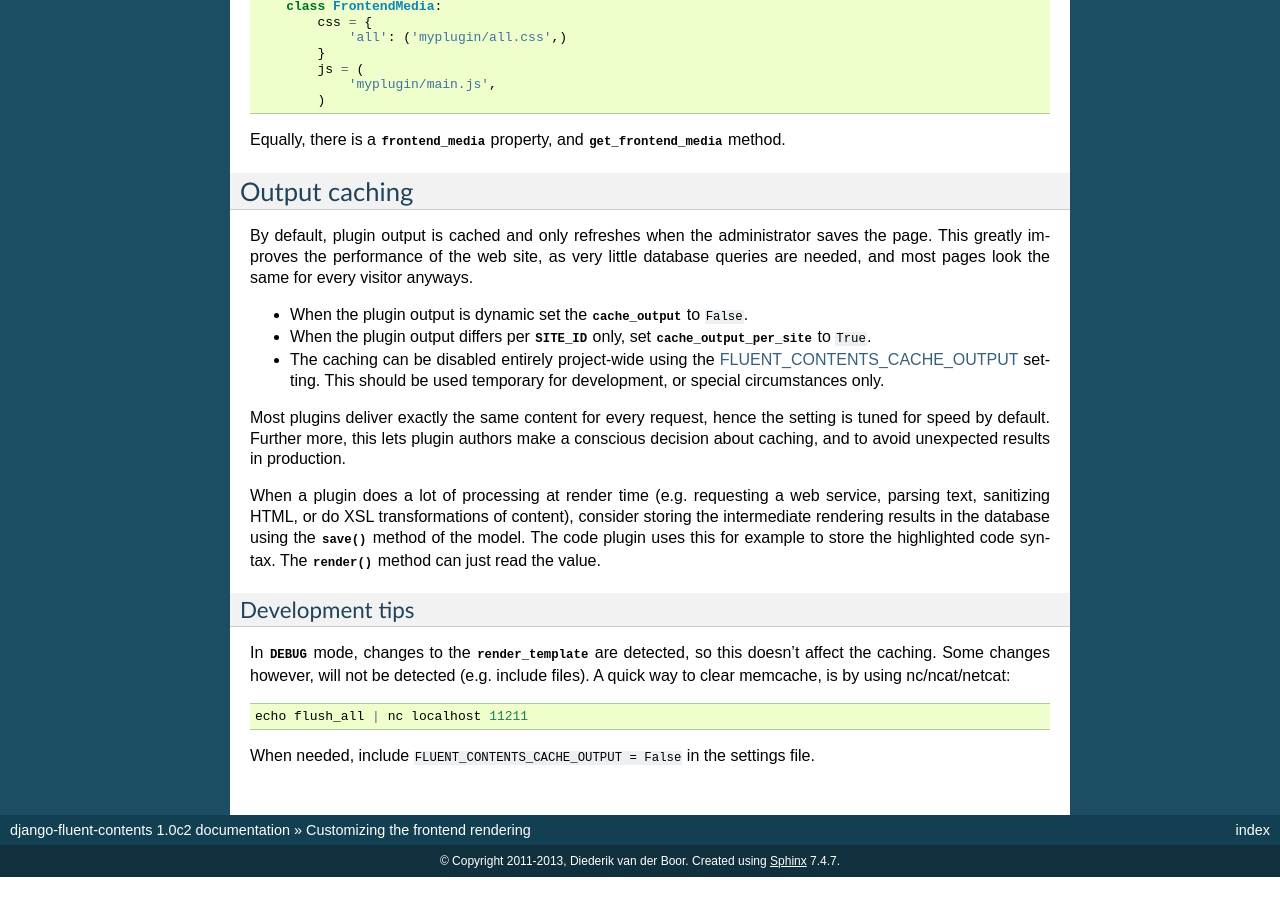
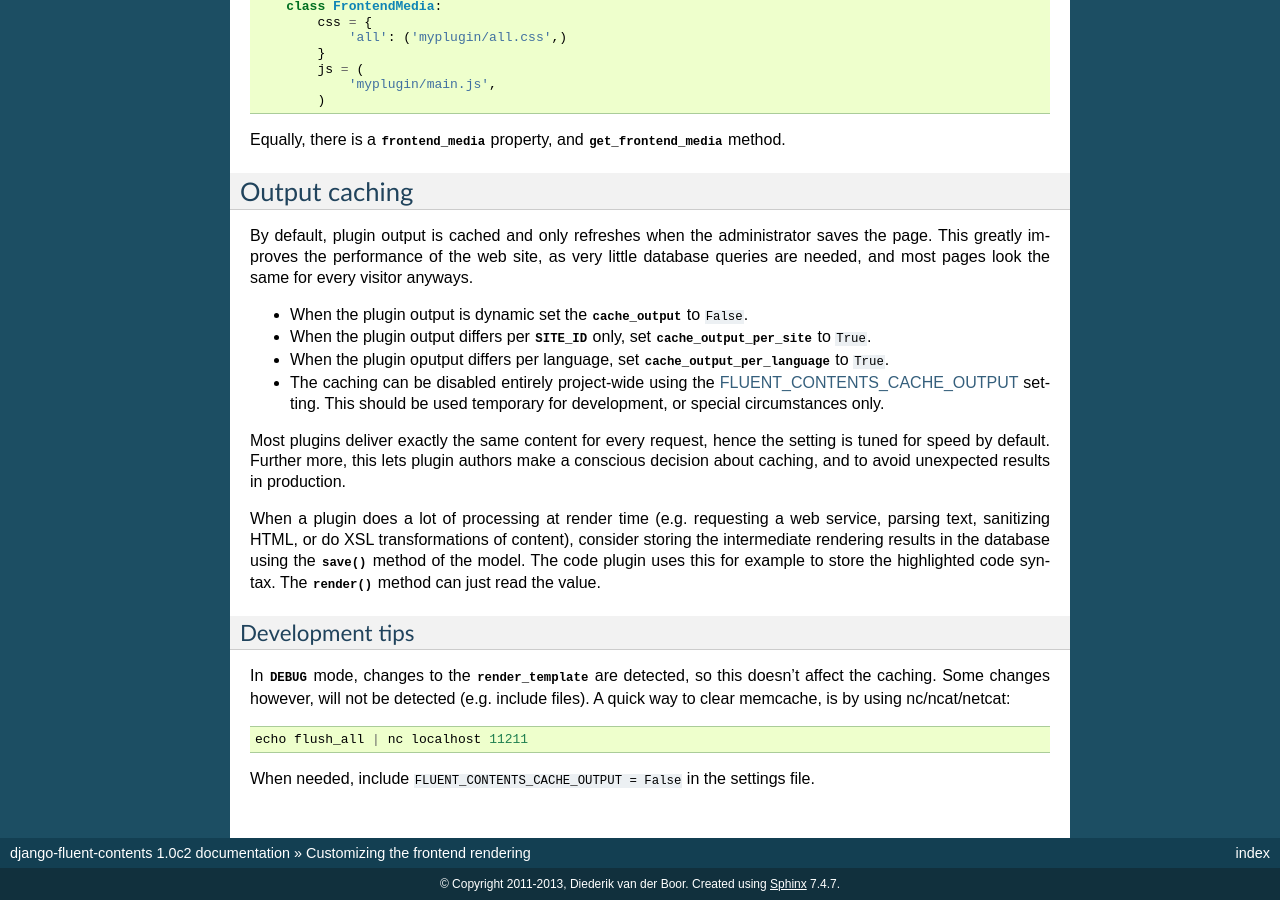
Before and after one commit to django-fluent/django-fluent-contents, a Sphinx documentation site: the page built from docs/newplugins/rendering.rst, in a window 1280 px wide and 900 px high, scrolled down 2334 px. Built offline with Sphinx 7.4.7, drawn with Linux system fonts in a browser that asks for light colours; pages that are not in the unit, such as notebooks, are missing from menus; before the commit the page ends 3211 px from its top, so only the background shows below that.

Commit message:
docs: document cache_output_per_language

```diff
--- a/docs/newplugins/rendering.rst
+++ b/docs/newplugins/rendering.rst
@@ -174,6 +174,8 @@ and most pages look the same for every visitor anyways.
 * When the plugin output is dynamic set the :attr:`~fluent_contents.extensions.ContentPlugin.cache_output` to ``False``.
 * When the plugin output differs per :django:setting:`SITE_ID` only,
   set :attr:`~fluent_contents.extensions.ContentPlugin.cache_output_per_site` to ``True``.
+* When the plugin oputput differs per language,
+  set :attr:`~fluent_contents.extensions.ContentPlugin.cache_output_per_language` to ``True``.
 * The caching can be disabled entirely project-wide using the :ref:`FLUENT_CONTENTS_CACHE_OUTPUT` setting.
   This should be used temporary for development, or special circumstances only.
 
```
